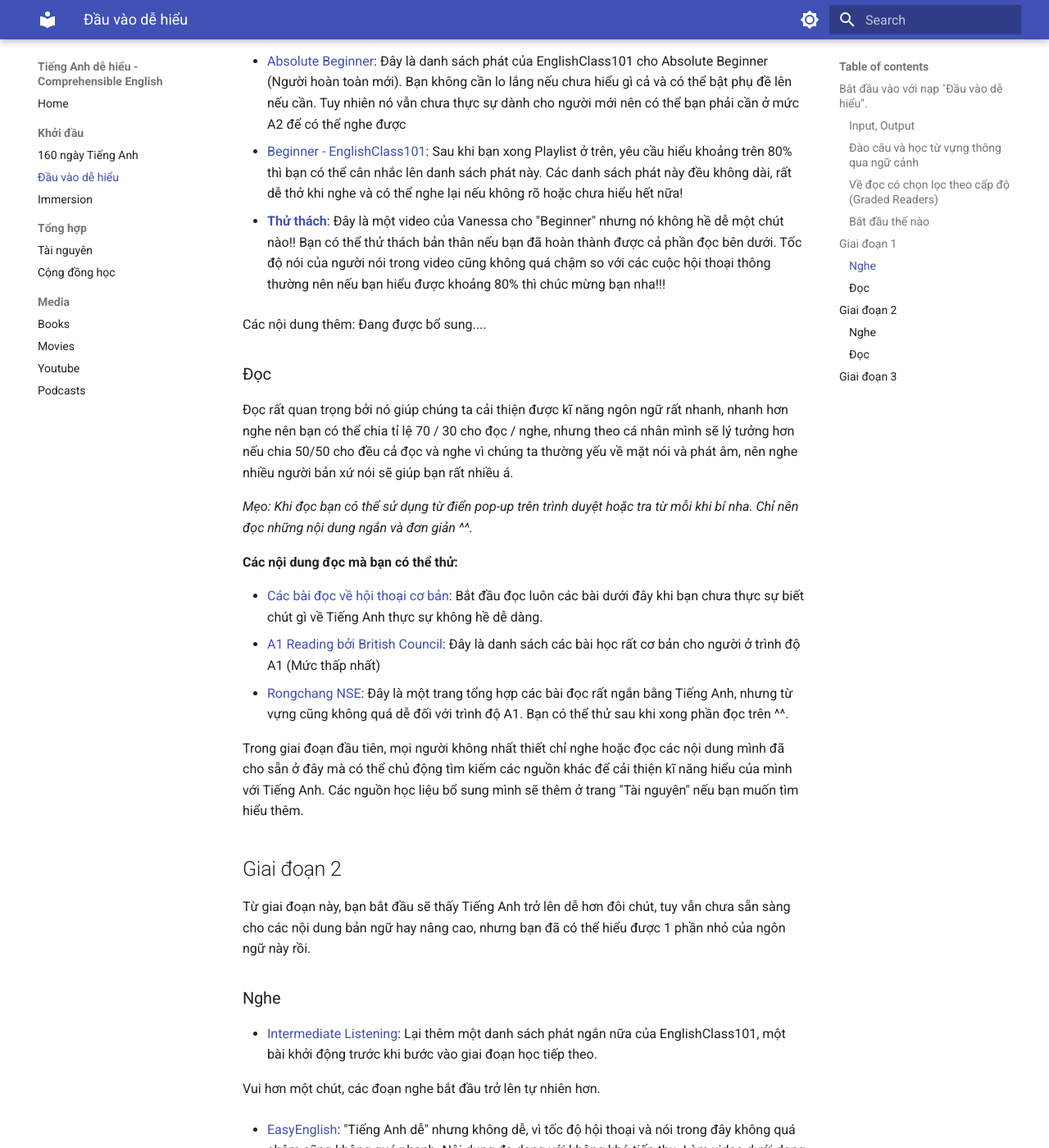
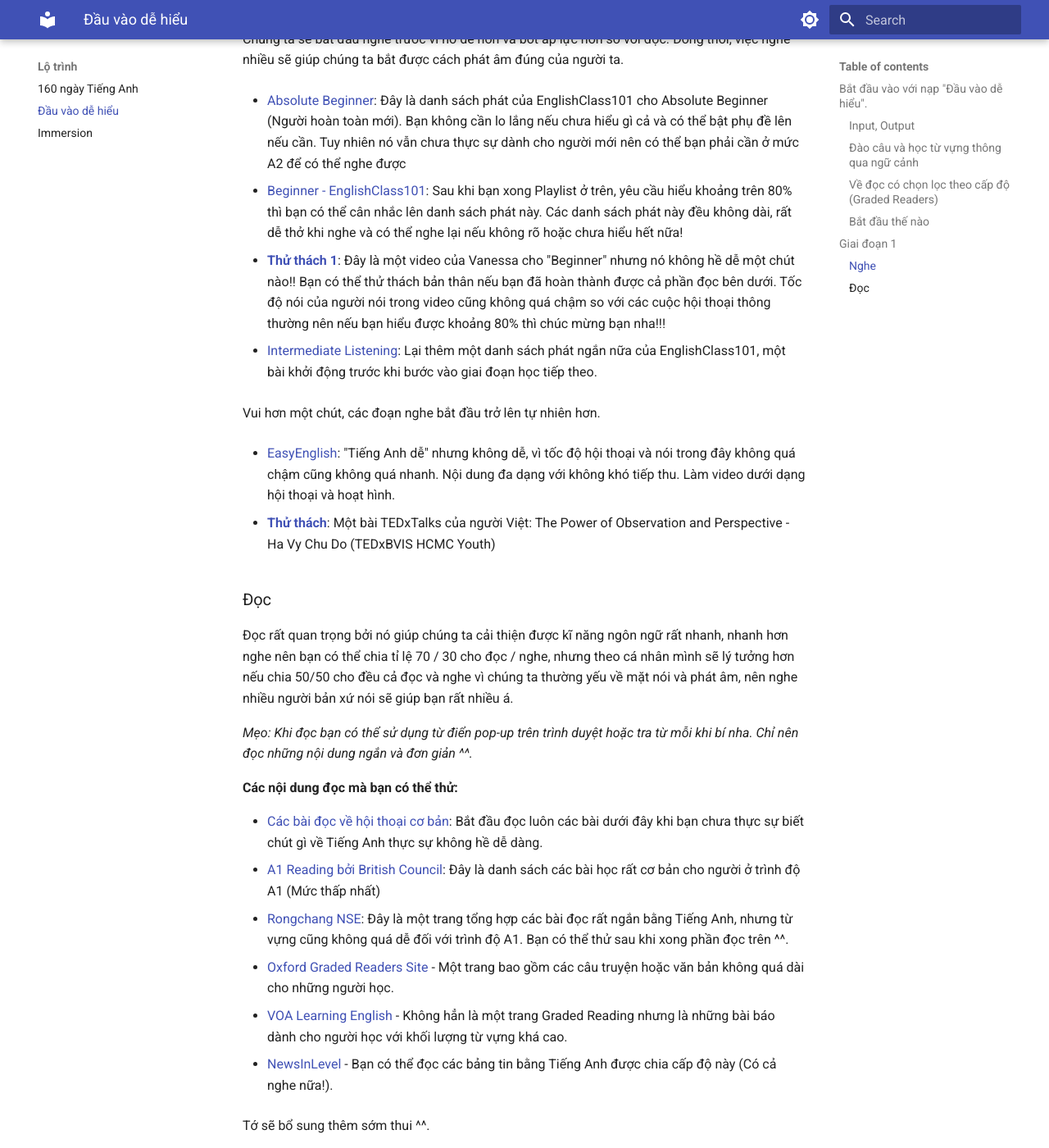
Before and after one commit to daihocmo/tieng-anh, an MkDocs documentation site: the page built from docs/input-guide.md, in a window 1280 px wide and 1400 px high, scrolled down 2379 px. Shown: the whole window at 82% size. Built offline with MkDocs 1.6.1 and Material for MkDocs 9.7.7, drawn with Linux system fonts in a browser that asks for light colours; some of the changed text lies outside the part shown.

Commit message:
chỉnh sửa về comprehensible input

```diff
--- a/docs/input-guide.md
+++ b/docs/input-guide.md
@@ -60,10 +60,15 @@ Chúng ta sẽ bắt đầu nghe trước vì nó dễ hơn và bớt áp lực
 
 - [Beginner - EnglishClass101](https://youtube.com/playlist?list=PL5bLw9Uguvv3Mjnzd0YGmu-lGRWRWv-cU): Sau khi bạn xong Playlist ở trên, yêu cầu hiểu khoảng trên 80% thì bạn có thể cân nhắc lên danh sách phát này. Các danh sách phát này đều không dài, rất dễ thở khi nghe và có thể nghe lại nếu không rõ hoặc chưa hiểu hết nữa!
 
-- [**Thử thách**](https://youtu.be/dEcr9M0xKE4): Đây là một video của Vanessa cho "Beginner" nhưng nó không hề dễ một chút nào!! Bạn có thể thử thách bản thân nếu bạn đã hoàn thành được cả phần đọc bên dưới. Tốc độ nói của người nói trong video cũng không quá chậm so với các cuộc hội thoại thông thường nên nếu bạn hiểu được khoảng 80% thì chúc mừng bạn nha!!!
+- [**Thử thách 1**](https://youtu.be/dEcr9M0xKE4): Đây là một video của Vanessa cho "Beginner" nhưng nó không hề dễ một chút nào!! Bạn có thể thử thách bản thân nếu bạn đã hoàn thành được cả phần đọc bên dưới. Tốc độ nói của người nói trong video cũng không quá chậm so với các cuộc hội thoại thông thường nên nếu bạn hiểu được khoảng 80% thì chúc mừng bạn nha!!!
 
-Các nội dung thêm: Đang được bổ sung....
+- [Intermediate Listening](https://www.youtube.com/playlist?list=PL5bLw9Uguvv1VRVl3gHBt-FcM__k3UY9L): Lại thêm một danh sách phát ngắn nữa của EnglishClass101, một bài khởi động trước khi bước vào giai đoạn học tiếp theo.
 
+Vui hơn một chút, các đoạn nghe bắt đầu trở lên tự nhiên hơn.
+
+- [EasyEnglish](https://www.youtube.com/channel/UCTRHegh7UqWuKRymXoqzbzA): "Tiếng Anh dễ" nhưng không dễ, vì tốc độ hội thoại và nói trong đây không quá chậm cũng không quá nhanh. Nội dung đa dạng với không khó tiếp thu. Làm video dưới dạng hội thoại và hoạt hình.
+
+- [**Thử thách**](https://youtu.be/84bGNFWZjjE?si=ho42bcFid9Trhlgk): Một bài TEDxTalks của người Việt: The Power of Observation and Perspective - Ha Vy Chu Do (TEDxBVIS HCMC Youth)
 
 ### Đọc
 
@@ -77,26 +82,6 @@ Các nội dung thêm: Đang được bổ sung....
 - [A1 Reading bởi British Council](https://learnenglish.britishcouncil.org/skills/reading/a1-reading): Đây là danh sách các bài học rất cơ bản cho người ở trình độ A1 (Mức thấp nhất)
 - [Rongchang NSE](https://www.rong-chang.com/nse/): Đây là một trang tổng hợp các bài đọc rất ngắn bằng Tiếng Anh, nhưng từ vựng cũng không quá dễ đối với trình độ A1. Bạn có thể thử sau khi xong phần đọc trên ^^.
 
-
-Trong giai đoạn đầu tiên, mọi người không nhất thiết chỉ nghe hoặc đọc các nội dung mình đã cho sẵn ở đây mà có thể chủ động tìm kiếm các nguồn khác để cải thiện kĩ năng hiểu của mình với Tiếng Anh. Các nguồn học liệu bổ sung mình sẽ thêm ở trang "Tài nguyên" nếu bạn muốn tìm hiểu thêm.
-
-## Giai đoạn 2
-Từ giai đoạn này, bạn bắt đầu sẽ thấy Tiếng Anh trở lên dễ hơn đôi chút, tuy vẫn chưa sẵn sàng cho các nội dung bản ngữ hay nâng cao, nhưng bạn đã có thể hiểu được 1 phần nhỏ của ngôn ngữ này rồi.
-
-### Nghe
-
-- [Intermediate Listening](https://www.youtube.com/playlist?list=PL5bLw9Uguvv1VRVl3gHBt-FcM__k3UY9L): Lại thêm một danh sách phát ngắn nữa của EnglishClass101, một bài khởi động trước khi bước vào giai đoạn học tiếp theo.
-
-Vui hơn một chút, các đoạn nghe bắt đầu trở lên tự nhiên hơn.
-
-- [EasyEnglish](https://www.youtube.com/channel/UCTRHegh7UqWuKRymXoqzbzA): "Tiếng Anh dễ" nhưng không dễ, vì tốc độ hội thoại và nói trong đây không quá chậm cũng không quá nhanh. Nội dung đa dạng với không khó tiếp thu. Làm video dưới dạng hội thoại và hoạt hình.
-
-- [**Thử thách**](https://youtu.be/84bGNFWZjjE?si=ho42bcFid9Trhlgk): Một bài TEDxTalks của người Việt: The Power of Observation and Perspective - Ha Vy Chu Do (TEDxBVIS HCMC Youth)
-
-
-### Đọc
-Chúng ta sẽ bắt đầu thử về Graded Reading.
-
 - [Oxford Graded Readers Site](http://www.oxfordgradedreaders.es/) - Một trang bao gồm các câu truyện hoặc văn bản không quá dài cho những người học.
 
 - [VOA Learning English](https://learningenglish.voanews.com/) - Không hẳn là một trang Graded Reading nhưng là những bài báo dành cho người học với khối lượng từ vựng khá cao.
@@ -104,8 +89,3 @@ Chúng ta sẽ bắt đầu thử về Graded Reading.
 - [NewsInLevel](https://www.newsinlevels.com/) - Bạn có thể đọc các bảng tin bằng Tiếng Anh được chia cấp độ này (Có cả nghe nữa!).
 
 Tớ sẽ bổ sung thêm sớm thui ^^.
-
-
-## Giai đoạn 3
-
-Nếu bạn có thể hiểu được khoảng 80% trở lên các nội dung ở giai đoạn 2 (cộng với xong bộ thẻ 3000 ở hướng dẫn chính) thì đến lúc bạn thử đắm chìm mình vào các nội dung bản ngữ. Ban đầu sẽ rất khó, chỉ cần hạ thấp độ khó của nội dung xuống dần dần, và tránh nó bị dễ quá.
--- a/mkdocs.yml
+++ b/mkdocs.yml
@@ -10,11 +10,11 @@ theme:
 
 nav:
   - Home: 'index.md'
-  - 'Khởi đầu':
+  - 'Lộ trình':
     - '160 ngày Tiếng Anh': 'hoc-tu-dau.md'
     - 'Đầu vào dễ hiểu': 'input-guide.md'
     - 'Immersion': 'guide.md'
-  - 'Tổng hợp':
+  - 'Tài nguyên':
     - 'Tài nguyên': 'resources.md'
     - 'Cộng đồng học': 'cong-dong.md'
   - 'Media':
@@ -44,7 +44,7 @@ theme:
         name: Switch to light mode
   features:
     - navigation.instant
-    - navigation.sections
+    - navigation.tabs
     - search.suggest
     - search.highlighting
     - search.share
```
